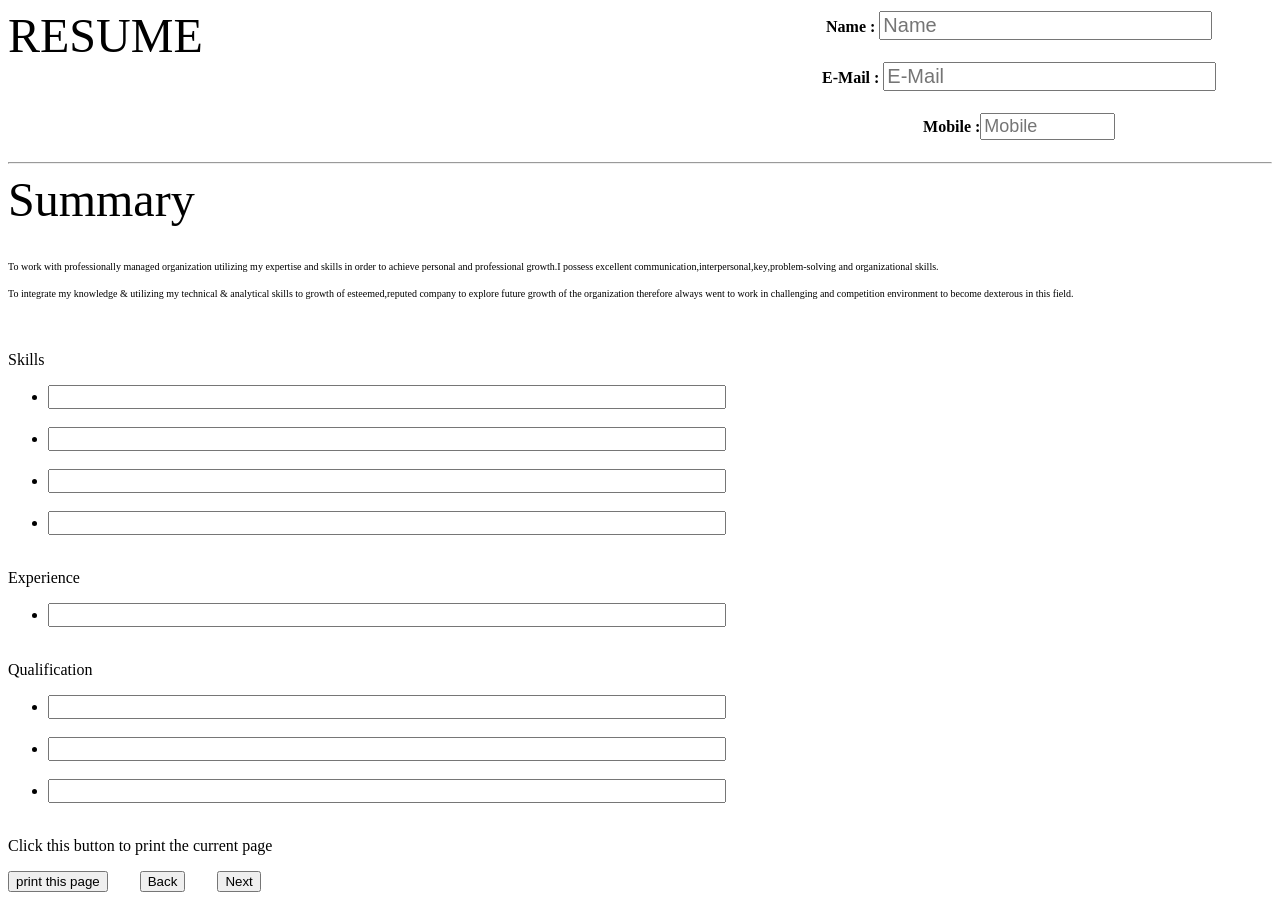
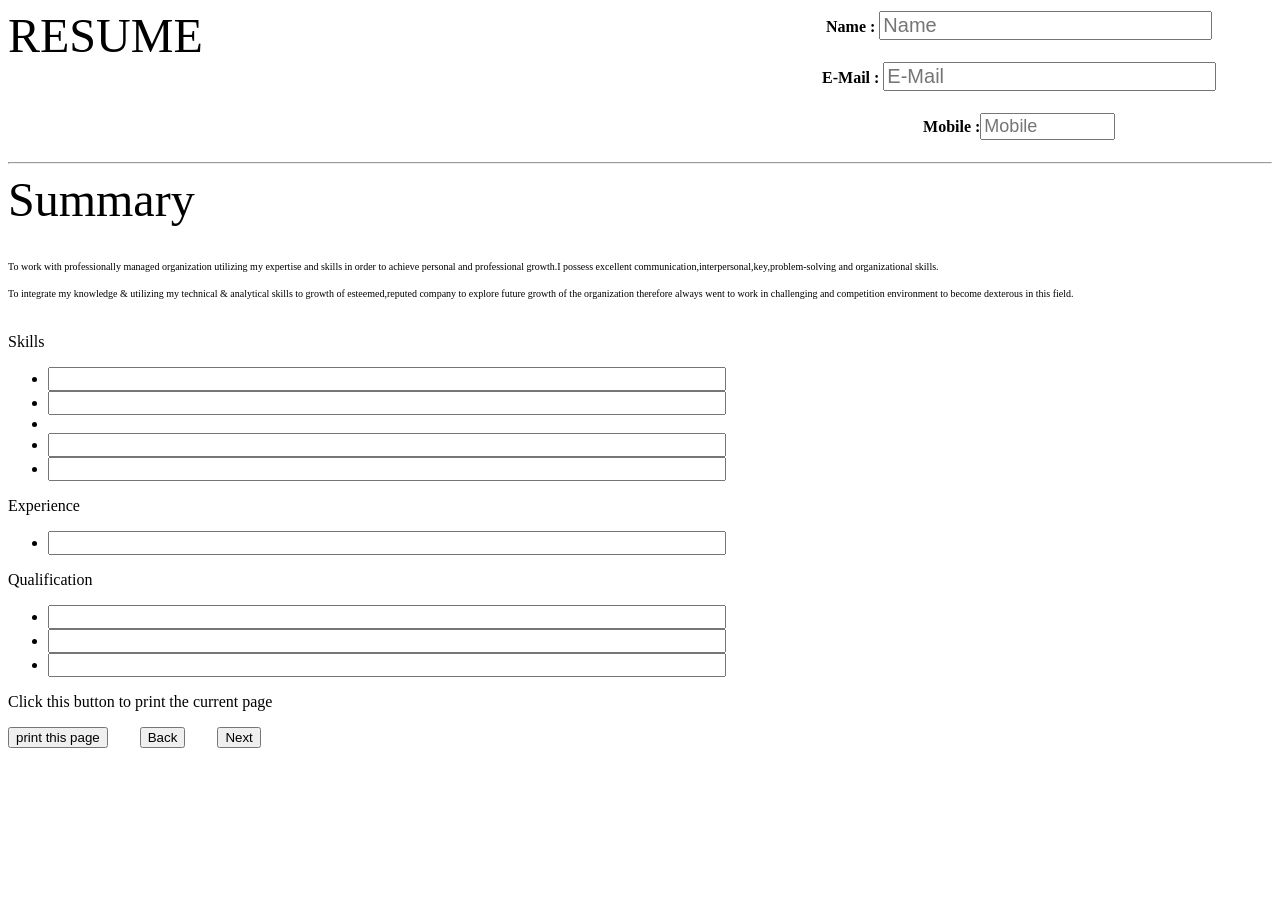
Before and after one commit to Gauravkatnoria12/Curriculum-vitae, a plain HTML site: page SmartCV1.html in a window 1280 px wide. After the commit the page ends 800 px from the top, so only its background shows below. Drawn offline with Linux system fonts and the light colour scheme.

Commit message:
Update SmartCV1.html
Updated now

```diff
--- a/SmartCV1.html
+++ b/SmartCV1.html
@@ -27,27 +27,27 @@
 
                              <p align="justify">   <font size="1" face="Leelawadee">To work with professionally managed organization utilizing my expertise and skills in order to achieve personal and professional growth.I possess excellent communication,interpersonal,key,problem-solving and organizational skills.</font></p>
 
-                               <p align="justify"> <font size="1" face="Leelawadee">To integrate my knowledge & utilizing my technical & analytical skills to growth of esteemed,reputed company to explore future growth of the organization therefore always went to work in challenging and competition environment to become dexterous in this field. </font></p><br><br>
+                               <p align="justify"> <font size="1" face="Leelawadee">To integrate my knowledge & utilizing my technical & analytical skills to growth of esteemed,reputed company to explore future growth of the organization therefore always went to work in challenging and competition environment to become dexterous in this field. </font></p><br>
 
 
 
                         <font size="3" face="Malgun Gothic">Skills</font>
                     <ul>
-                            <li><input style="font-size: 16px" type ="skill" size="70"> <br><br></li>
-                            <li><input style="font-size: 16px" type ="skill" size="70"> <br><br></li>
-                            <li><input style="font-size: 16px" type ="skill" size="70"> <br><br></li>
-                            <li><input style="font-size: 16px" type ="skill" size="70"> <br><br></li>
+                            <li><input style="font-size: 16px" type ="skill" size="70"> <br></li>
+                            <li><input style="font-size: 16px" type ="skill" size="70"> <br><li>
+                            <li><input style="font-size: 16px" type ="skill" size="70"> <br></li>
+                            <li><input style="font-size: 16px" type ="skill" size="70"> <br></li>
 
                     </ul>
                       <font size="3" face="Malgun Gothic">Experience</font>
                      <ul>
-                            <li><input style="font-size: 16px" type ="Experience" size="70"> <br><br></li>
+                            <li><input style="font-size: 16px" type ="Experience" size="70"> <br></li>
                      </ul>
                   <font size="3" face="Malgun Gothic">Qualification</font>
                            <ul>
-                            <li><input style="font-size: 16px" type ="Qualification" size="70"> <br><br></li>
-                            <li><input style="font-size: 16px" type ="Qualification" size="70"> <br><br></li>
-                            <li><input style="font-size: 16px" type ="Qualification" size="70"> <br><br></li>
+                            <li><input style="font-size: 16px" type ="Qualification" size="70"> <br></li>
+                            <li><input style="font-size: 16px" type ="Qualification" size="70"> <br></li>
+                            <li><input style="font-size: 16px" type ="Qualification" size="70"> <br></li>
 
                            </ul>
                                           <p> Click this button to print the current page</p>
```
